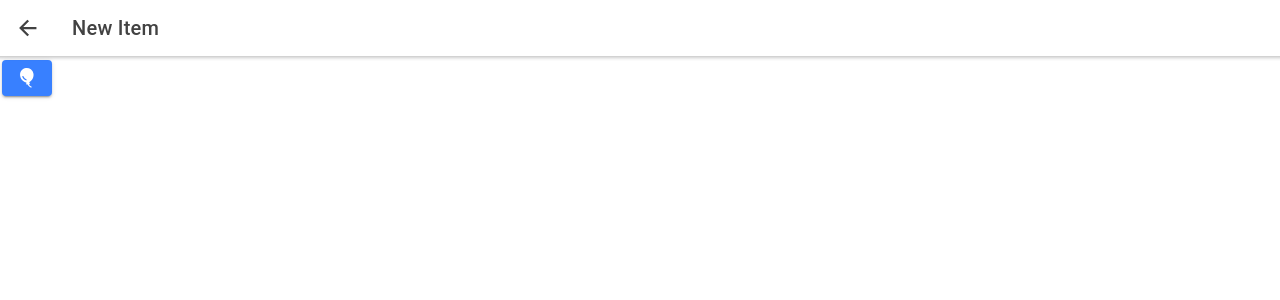
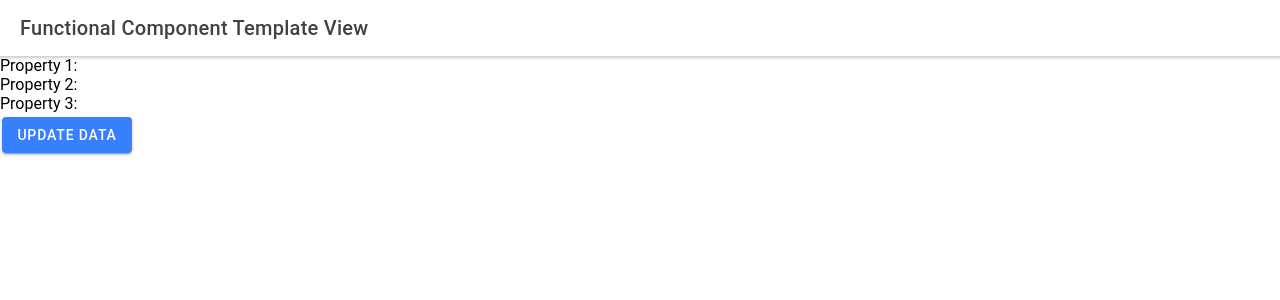
Before and after one commit to GWCCCS/ReactPlugins, a React (Create React App) app: page /fct in a window 1280 px wide. Shown: the top 300 px of the page. Built offline with nearby package versions, Linux system fonts and the light colour scheme.

Commit message:
fc comp works but no data

```diff
--- a/src/App.tsx
+++ b/src/App.tsx
@@ -33,6 +33,7 @@ import classCompTemp from './components/compTemplate/classCompTemp';
 /* Theme variables */
 import './theme/variables.css';
 import IconExample from './components/IconExample';
+import FcCompTemp from './components/compTemplate/fcCompTemp';
 
 setupIonicReact();
 
@@ -48,7 +49,8 @@ const App: React.FC = () => (
         <Route path="/haptic" component={HapticContainer} exact={true} />
         <Route path="/device" component={DeviceContainer} exact={true} />
         <Route path="/appApi" component={AppContainer} exact={true} />
-        <Route path="/ct" component={classCompTemp} exact={true} />
+        <Route path="/cct" component={classCompTemp} exact={true} />
+        <Route path="/fct" component={FcCompTemp} exact={true} />
         <Route path="/new" component={NewItem}/>
         <Route path="/secretpath" component={NewItem}/>
         <Route path='/new2' component={NewItem2}/>
--- /dev/null
+++ b/src/components/compTemplate/fcCompTemp.tsx
@@ -0,0 +1,44 @@
+import { IonButton, IonContent, IonHeader, IonPage, IonTitle, IonToolbar } from '@ionic/react';
+import React from 'react';
+
+interface ContainerProps {property1 : any, property2 : any, property3: any}
+
+const FcCompTemp: React.FC<ContainerProps> = (props) => {
+    const [property1, setProperty1] = React.useState(props.property1);
+    const [property2, setProperty2] = React.useState(props.property2);
+    const [property3, setProperty3] = React.useState(props.property3);
+
+    const updateData = () => {
+        setProperty1(property1 + 1);
+        setProperty2(property2 + 1);
+        setProperty3(property3 + 1);
+    }
+
+    return (
+        <IonPage>
+        <IonHeader>
+            <IonToolbar>
+                <IonTitle>Functional Component Template View</IonTitle>
+            </IonToolbar>
+        </IonHeader>
+        <IonContent fullscreen>
+            <div>
+                <div>
+                    Property 1: {property1}
+                </div>
+                <div>
+                    Property 2: {property2}
+                </div>
+                <div>
+                    Property 3: {property3}
+                </div>
+            </div>
+            <IonButton onClick={() => {updateData()}}>
+            Update data
+        </IonButton>
+        </IonContent>
+    </IonPage>
+    )
+}
+
+export default FcCompTemp
--- a/src/pages/Home.tsx
+++ b/src/pages/Home.tsx
@@ -45,7 +45,8 @@ const Home: React.FC<RouteComponentProps> = (props) => {
           <IonButton fill="clear" routerLink="/device">Device</IonButton>
           <IonButton fill="clear" routerLink="/statusBar">Status</IonButton>
           <IonButton fill="clear" routerLink="/motion">Motion</IonButton>
-          <IonButton fill="clear" routerLink="/ct">compTemplate</IonButton>
+          <IonButton fill="clear" routerLink="/cct">classcompTemplate</IonButton>
+          <IonButton fill="clear" routerLink="/fct">funccompTemplate</IonButton>
         </IonCard>
         <IonFab vertical='bottom' horizontal='end' slot='fixed'>
           <IonFabButton onClick={() => props.history.push('/new2')}>
```
